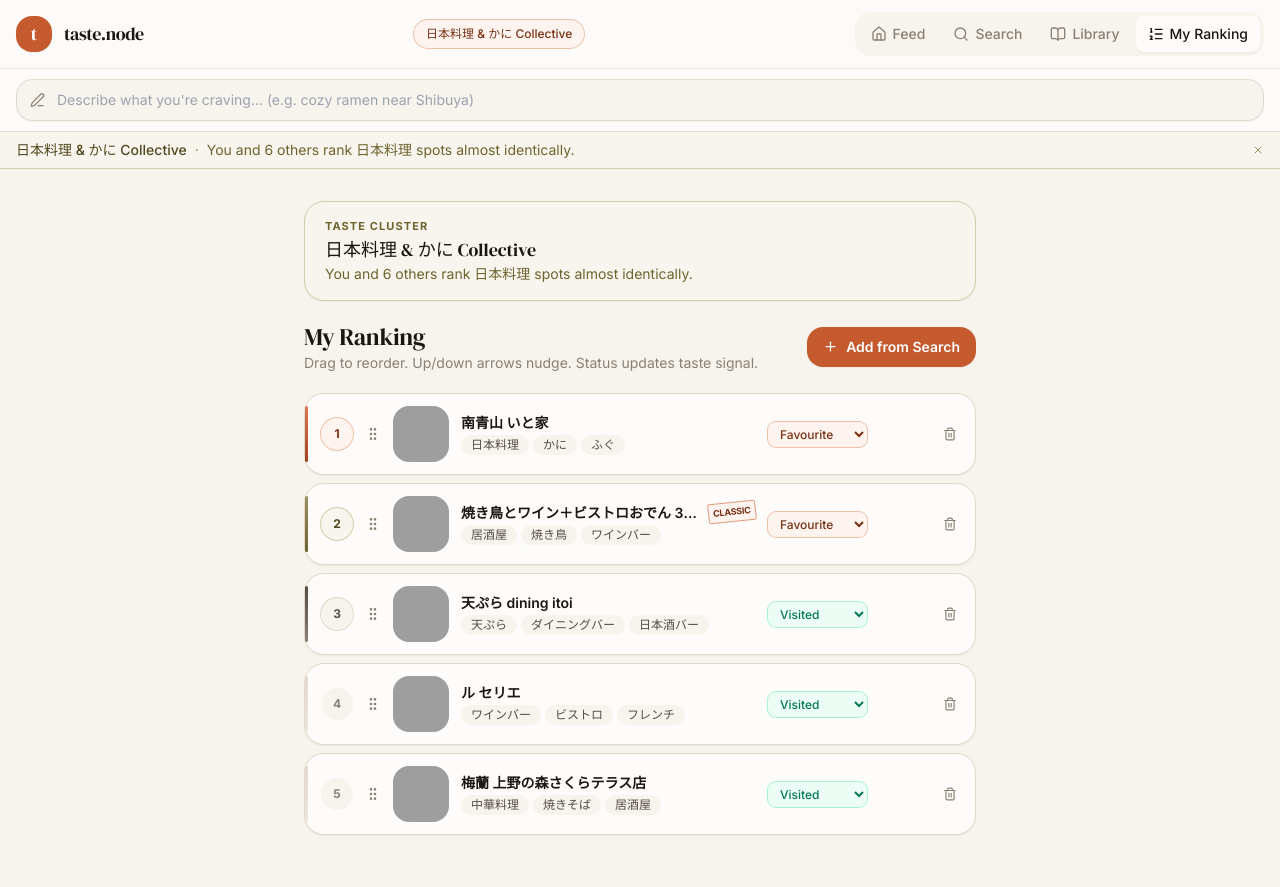
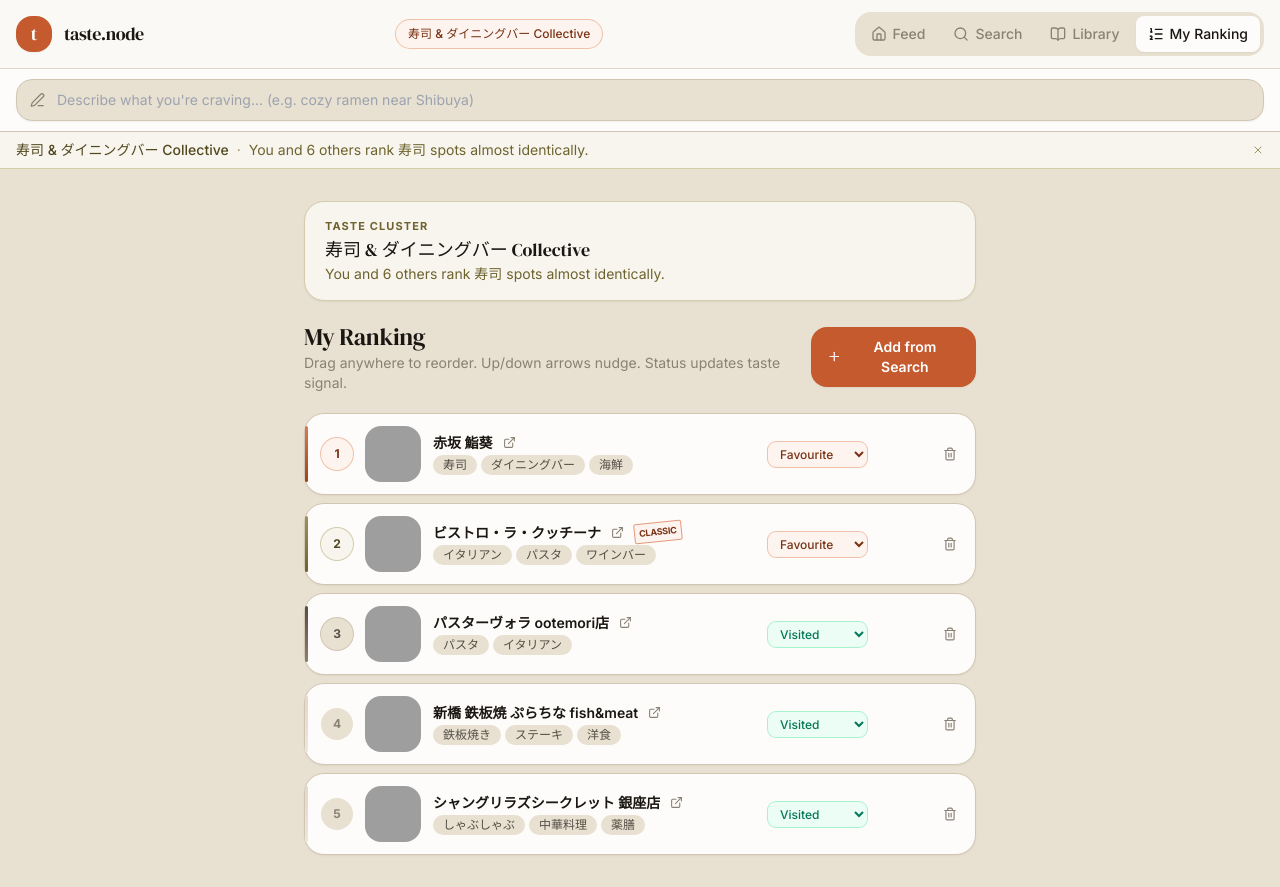
Before and after one commit to SumerSG/taste.node, a React (Vite) app in the folder web/: page / in a window 1280 px wide. Both pictures are taken after a click on the button "My Ranking". Built offline with nearby package versions, Linux system fonts and the light colour scheme; grey boxes are pictures that could not be loaded.

Commit message:
deploy: darker background for card contrast, drag-anywhere ranking, source_url links, diverse default venues + hash-busting headers

```diff
--- a/web/src/data/mockData.ts
+++ b/web/src/data/mockData.ts
@@ -41,6 +41,7 @@ const VENUE_DATA: Venue[] = (rawVenues as unknown as Array<Record<string, unknow
   health_score: v.health_score as number | null,
   source: v.source as Venue["source"],
   image_url: pickImage(v.cuisines as string[]),
+  source_url: (v.source_url as string | undefined) || undefined,
 }));
 
 export const CLUSTER_PEERS = ["alex_12", "jordan_34", "sam_88", "taylor_09", "casey_22", "morgan_45"];
@@ -102,7 +103,7 @@ export const ALL_VENUES = MOCK_VENUES;
 
 export const ALL_CUISINES: string[] = Array.from(new Set(MOCK_VENUES.flatMap((v) => v.cuisines))).sort();
 
-export const DEFAULT_VENUES = [MOCK_VENUES[0], MOCK_VENUES[1], MOCK_VENUES[2], MOCK_VENUES[3], MOCK_VENUES[4]];
+export const DEFAULT_VENUES = [MOCK_VENUES[12], MOCK_VENUES[45], MOCK_VENUES[88], MOCK_VENUES[134], MOCK_VENUES[201]];
 
 const validLocs = MOCK_VENUES.map((v) => v.location).filter((l): l is { lat: number; lng: number } => l != null);
 const USER_LOCATION = validLocs.length > 0
@@ -118,11 +119,11 @@ export const DEFAULT_PROFILE: TasteProfile = {
     default: {
       context_id: "default",
       ranked_list: [
-        { venue: MOCK_VENUES[0], visited_at: "2025-01-10T18:00:00+00:00", added_at: "2026-06-22T10:00:00+00:00", occasion_tag: "solo", is_classic: false, status: "favourite" },
-        { venue: MOCK_VENUES[1], visited_at: "2025-02-14T19:00:00+00:00", added_at: "2026-06-22T10:00:00+00:00", occasion_tag: "date", is_classic: true, status: "favourite" },
-        { venue: MOCK_VENUES[2], visited_at: "2025-03-01T12:00:00+00:00", added_at: "2026-06-22T10:00:00+00:00", occasion_tag: "group", is_classic: false, status: "visited" },
-        { venue: MOCK_VENUES[3], visited_at: "2025-04-20T19:30:00+00:00", added_at: "2026-06-22T10:00:00+00:00", occasion_tag: "date", is_classic: false, status: "visited" },
-        { venue: MOCK_VENUES[4], visited_at: "2025-05-15T13:00:00+00:00", added_at: "2026-06-22T10:00:00+00:00", occasion_tag: "comfort", is_classic: false, status: "visited" },
+        { venue: DEFAULT_VENUES[0], visited_at: "2025-01-10T18:00:00+00:00", added_at: "2026-06-22T10:00:00+00:00", occasion_tag: "solo", is_classic: false, status: "favourite" },
+        { venue: DEFAULT_VENUES[1], visited_at: "2025-02-14T19:00:00+00:00", added_at: "2026-06-22T10:00:00+00:00", occasion_tag: "date", is_classic: true, status: "favourite" },
+        { venue: DEFAULT_VENUES[2], visited_at: "2025-03-01T12:00:00+00:00", added_at: "2026-06-22T10:00:00+00:00", occasion_tag: "group", is_classic: false, status: "visited" },
+        { venue: DEFAULT_VENUES[3], visited_at: "2025-04-20T19:30:00+00:00", added_at: "2026-06-22T10:00:00+00:00", occasion_tag: "date", is_classic: false, status: "visited" },
+        { venue: DEFAULT_VENUES[4], visited_at: "2025-05-15T13:00:00+00:00", added_at: "2026-06-22T10:00:00+00:00", occasion_tag: "comfort", is_classic: false, status: "visited" },
       ],
       created_at: "2026-06-22T10:00:00+00:00",
       updated_at: "2026-06-22T10:00:00+00:00",
--- a/web/src/data/types.ts
+++ b/web/src/data/types.ts
@@ -8,6 +8,7 @@ export interface Venue {
   price_tier: number | null;
   health_score: number | null;
   source: "synthetic" | "api" | "user_added" | "tabelog";
+  source_url?: string;
 }
 
 export type RankStatus = "want_to_try" | "visited" | "favourite" | "regular";
--- a/web/src/index.css
+++ b/web/src/index.css
@@ -9,7 +9,7 @@
   }
   body {
     font-family: 'Inter', system-ui, -apple-system, Segoe UI, Roboto, Helvetica, Arial, sans-serif;
-    background-color: #f7f3ed;
+    background-color: #e8e0d1;
     color: #1a1612;
     line-height: 1.6;
   }
--- a/web/src/views/RankingView.tsx
+++ b/web/src/views/RankingView.tsx
@@ -6,7 +6,7 @@ import type { TasteProfile, RankedItem, Venue, RankStatus } from "../data/types"
 import { removeRankedItem, updateItemStatus } from "../data/api";
 import { getClusterLabel, statusLabel, statusColor } from "../data/mockData";
 import { VenueDetailModal } from "../components/VenueDetailModal";
-import { GripVertical, Trash2, ChevronUp, ChevronDown, Plus, ListOrdered } from "lucide-react";
+import { Trash2, ChevronUp, ChevronDown, Plus, ListOrdered, ExternalLink } from "lucide-react";
 
 interface Props {
   profile: TasteProfile;
@@ -29,7 +29,7 @@ function rankNumberStyle(index: number) {
 }
 
 function SortableRow({
-  item, index, onRemove, onMoveUp, onMoveDown, onStatusChange, onClick, sensorsEnabled,
+  item, index, onRemove, onMoveUp, onMoveDown, onStatusChange, onClick,
 }: {
   item: RankedItem;
   index: number;
@@ -38,15 +38,17 @@ function SortableRow({
   onMoveDown: () => void;
   onStatusChange: (s: RankStatus) => void;
   onClick: () => void;
-  sensorsEnabled: boolean;
 }) {
   const { attributes, listeners, setNodeRef, transform, transition, isDragging } = useSortable({ id: item.venue.id });
   const style = { transform: CSS.Transform.toString(transform), transition, opacity: isDragging ? 0.5 : 1 };
+
   return (
     <div
       ref={setNodeRef}
       style={style}
-      className="group relative flex items-center gap-3 rounded-2xl border border-cream-dark bg-paper p-3 shadow-sm transition hover:shadow-card"
+      className="group relative flex items-center gap-3 rounded-2xl border border-cream-dark bg-paper p-3 shadow-sm transition hover:shadow-card cursor-grab active:cursor-grabbing"
+      {...attributes}
+      {...listeners}
     >
       {/* Left gradient accent line */}
       <div className={`absolute left-0 top-3 bottom-3 w-[3px] rounded-full bg-gradient-to-b ${rankAccentClass(index)}`} />
@@ -56,20 +58,28 @@ function SortableRow({
         {index + 1}
       </div>
 
-      {/* Drag handle */}
-      <button {...(sensorsEnabled ? attributes : {})} {...(sensorsEnabled ? listeners : {})} className="cursor-grab text-ink-faint hover:text-ink-muted">
-        <GripVertical size={16} />
-      </button>
-
       {/* Photo */}
-      <div className="shrink-0 cursor-pointer overflow-hidden rounded-xl" onClick={onClick}>
+      <div className="shrink-0 cursor-pointer overflow-hidden rounded-xl" onPointerDown={(e) => e.stopPropagation()} onClick={onClick}>
         <img src={item.venue.image_url} alt={item.venue.name} className="h-14 w-14 object-cover" loading="lazy" />
       </div>
 
       {/* Info */}
-      <div className="min-w-0 flex-1 cursor-pointer" onClick={onClick}>
+      <div className="min-w-0 flex-1">
         <div className="flex items-center gap-2">
           <span className="truncate text-sm font-semibold text-ink">{item.venue.name}</span>
+          {item.venue.source_url && (
+            <a
+              href={item.venue.source_url}
+              target="_blank"
+              rel="noopener noreferrer"
+              className="shrink-0 rounded p-0.5 text-ink-faint hover:text-sienna-600 transition"
+              title="Open restaurant page"
+              onPointerDown={(e) => e.stopPropagation()}
+              onClick={(e) => e.stopPropagation()}
+            >
+              <ExternalLink size={13} />
+            </a>
+          )}
           {item.is_classic && (
             <span className="shrink-0 -rotate-6 rounded-sm border border-sienna-300 bg-sienna-50 px-1 py-0.5 text-[9px] font-black uppercase tracking-tight text-sienna-700">
               Classic
@@ -84,7 +94,7 @@ function SortableRow({
       </div>
 
       {/* Status selector */}
-      <div className="hidden sm:block">
+      <div className="hidden sm:block" onPointerDown={(e) => e.stopPropagation()}>
         <select
           value={item.status ?? "visited"}
           onChange={(e) => onStatusChange(e.target.value as RankStatus)}
@@ -97,13 +107,13 @@ function SortableRow({
       </div>
 
       {/* Reorder buttons */}
-      <div className="flex items-center gap-0.5 opacity-0 group-hover:opacity-100 transition">
+      <div className="flex items-center gap-0.5 opacity-0 group-hover:opacity-100 transition" onPointerDown={(e) => e.stopPropagation()}>
         <button onClick={onMoveUp} className="rounded p-1 text-ink-faint hover:bg-cream"><ChevronUp size={14} /></button>
         <button onClick={onMoveDown} className="rounded p-1 text-ink-faint hover:bg-cream"><ChevronDown size={14} /></button>
       </div>
 
       {/* Remove */}
-      <button onClick={onRemove} className="rounded p-1.5 text-ink-faint hover:bg-red-50 hover:text-red-500 transition">
+      <button onClick={onRemove} onPointerDown={(e) => e.stopPropagation()} className="rounded p-1.5 text-ink-faint hover:bg-red-50 hover:text-red-500 transition">
         <Trash2 size={14} />
       </button>
     </div>
@@ -112,7 +122,6 @@ function SortableRow({
 
 export function RankingView({ profile, onProfileChange, onNavigateToLibrary }: Props) {
   const items = profile.contexts[profile.default_context].ranked_list;
-  const [dragEnabled] = useState(true);
   const [selectedVenue, setSelectedVenue] = useState<Venue | null>(null);
   const cluster = getClusterLabel(profile);
 
@@ -154,7 +163,7 @@ export function RankingView({ profile, onProfileChange, onNavigateToLibrary }: P
       <div className="flex items-center justify-between">
         <div>
           <h2 className="font-serif text-2xl text-ink">My Ranking</h2>
-          <p className="text-sm text-ink-faint">Drag to reorder. Up/down arrows nudge. Status updates taste signal.</p>
+          <p className="text-sm text-ink-faint">Drag anywhere to reorder. Up/down arrows nudge. Status updates taste signal.</p>
         </div>
         <button onClick={onNavigateToLibrary} className="btn-primary gap-2 text-sm">
           <Plus size={15} /> Add from Search
@@ -183,7 +192,6 @@ export function RankingView({ profile, onProfileChange, onNavigateToLibrary }: P
                   onMoveDown={() => move(idx, 1)}
                   onStatusChange={(s) => onProfileChange(updateItemStatus(profile, item.venue.id, s))}
                   onClick={() => setSelectedVenue(item.venue)}
-                  sensorsEnabled={dragEnabled}
                 />
               ))}
             </div>
--- a/web/tailwind.config.js
+++ b/web/tailwind.config.js
@@ -14,9 +14,9 @@ export default {
           faint: '#8a8074',
         },
         cream: {
-          DEFAULT: '#f7f3ed',
-          warm: '#ede6db',
-          dark: '#e2d9cc',
+          DEFAULT: '#e8e0d1',
+          warm: '#ded5c4',
+          dark: '#d1c6b3',
         },
         paper: {
           DEFAULT: '#fdfcfa',
```
Also changed, not shown: 5 other files (tests, documents, lock files or other folders).
